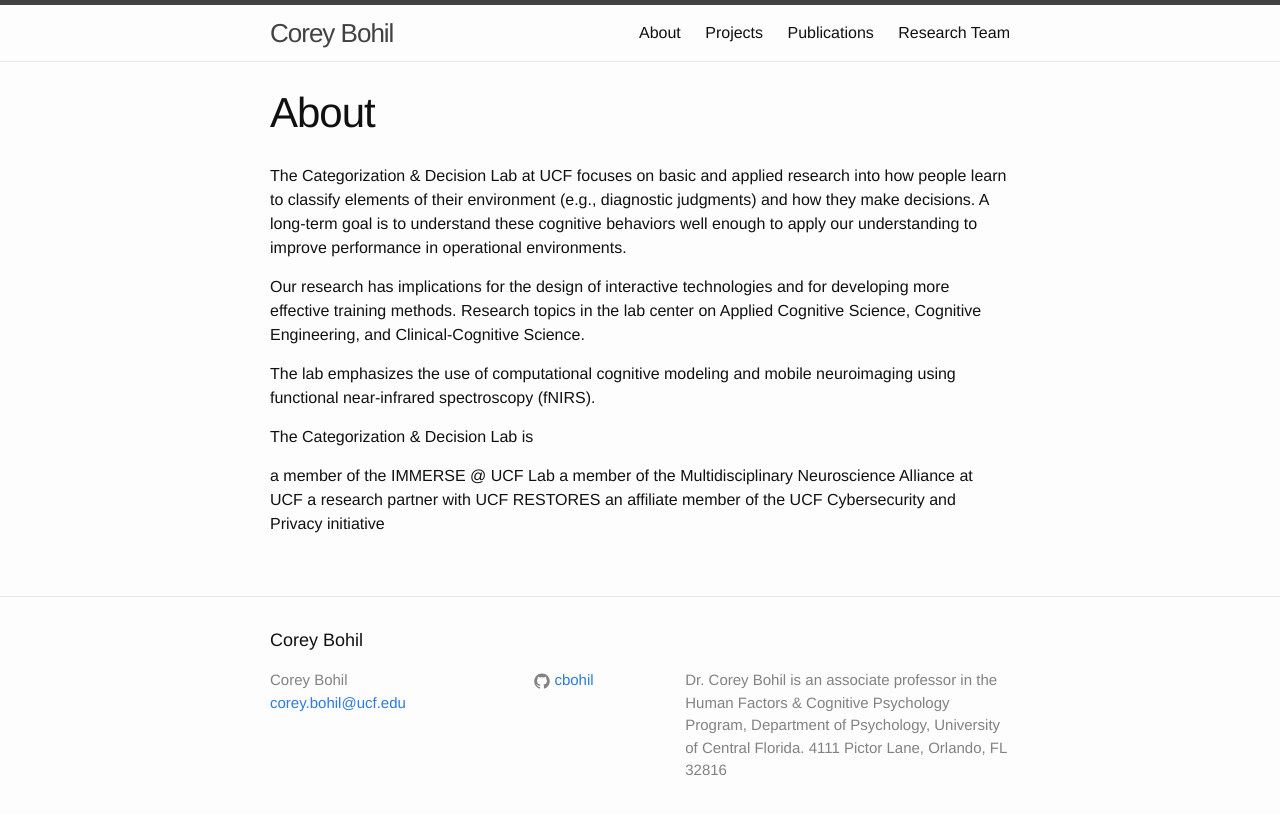
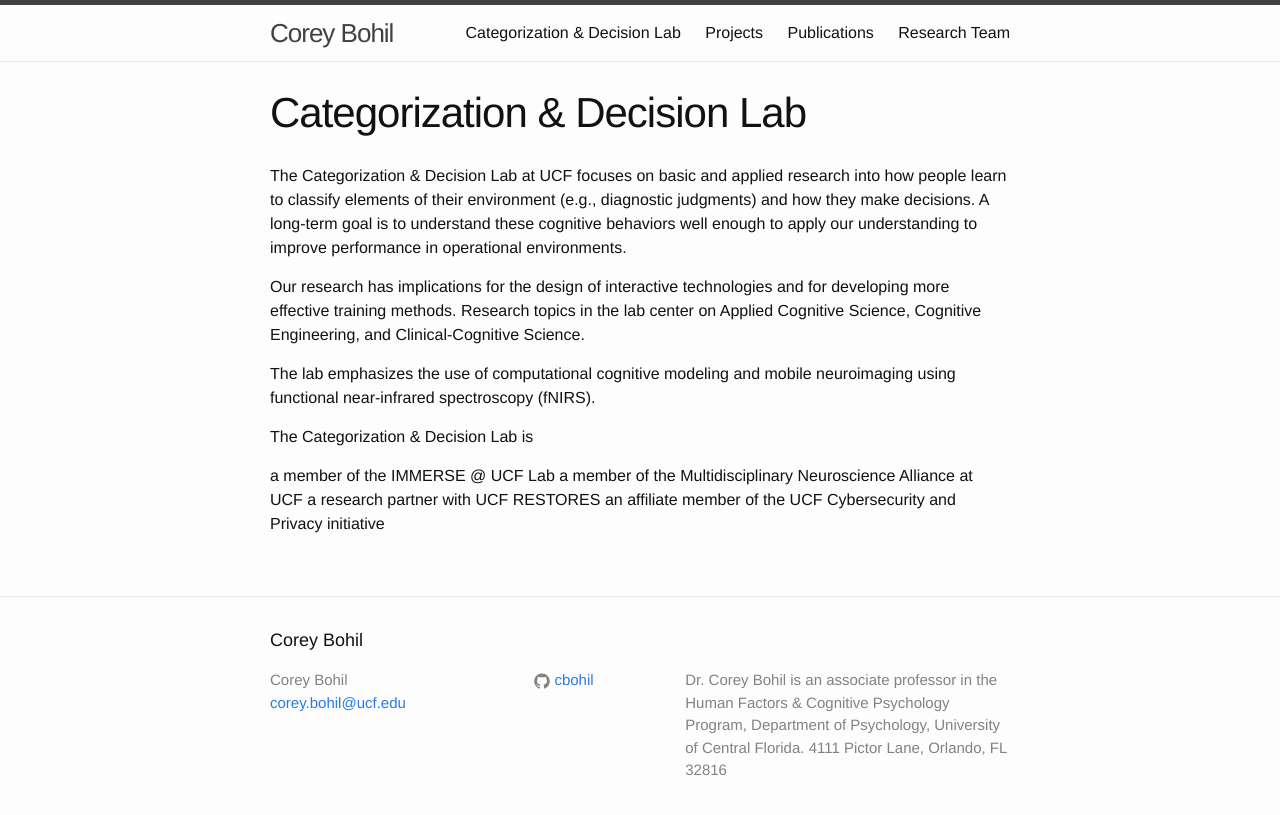
Before and after one commit to cbohil/cbohil.github.io, a Jekyll site: the page built from about.md, in a window 1280 px wide. Shown: the top 815 px of the page. Built offline with Jekyll 4.4.1, drawn with Linux system fonts in a browser that asks for light colours.

Commit message:
updated about.md page title

```diff
--- a/about.md
+++ b/about.md
@@ -1,6 +1,6 @@
 ---
 layout: page
-title: About
+title: Categorization & Decision Lab
 permalink: /about/
 ---
 
```
